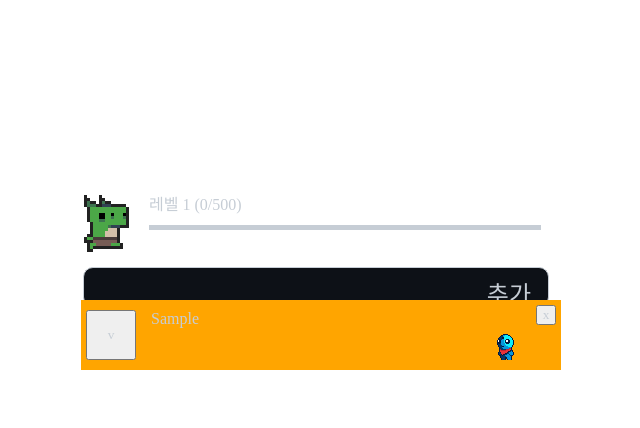
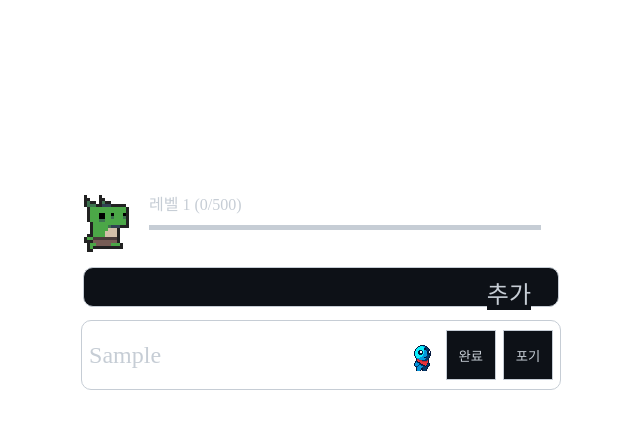
Before and after one commit to JJakDDo/RPG-Todo, a plain HTML site: page index.html in a window 1280 px wide. Both pictures are taken after typing "Sample" into the empty fields and a click on the button "추가". Shown: the whole page, without its empty margins (319-959 px from the left). Drawn offline with Linux system fonts and the light colour scheme; a web font is replaced by a local one.

Commit message:
feat: add todo list design

```diff
--- a/index.css
+++ b/index.css
@@ -57,7 +57,6 @@ body {
 
 #inputAddTodo {
   width: 100%;
-  margin-right: 10px;
   height: 40px;
   border: 1px solid #c6cdd5;
   border-radius: 10px;
@@ -81,19 +80,28 @@ body {
   top: 10px;
 }
 
+#list {
+  margin-top: 20px;
+  width: 100%;
+}
+
 #todoList {
   display: flex;
   position: relative;
   flex-direction: column;
   width: 100%;
-  background: blue;
+  gap: 10px;
 }
 
 #todoList > li {
   position: relative;
   width: 100%;
   height: 70px;
-  background: orange;
+  border: 1px solid #c6cdd5;
+  border-radius: 10px;
+  display: flex;
+  justify-content: space-evenly;
+  align-items: center;
 }
 
 #levelInfo {
@@ -119,39 +127,29 @@ body {
   background: #c6cdd5;
 }
 
-.btnCompleteTodo {
-  position: absolute;
+.btnCompleteTodo,
+.btnDeleteTodo {
   width: 50px;
   height: 50px;
-  left: 5px;
-  top: 50%;
-  transform: translate(0%, -50%);
+  background: #0d1117;
+  border: 1px solid #c6cdd5;
+}
+
+.btnCompleteTodo:hover,
+.btnDeleteTodo:hover {
+  border: 1px solid #0098ff;
+  color: #0098ff;
 }
 
 .todoText {
-  position: absolute;
-  width: 60%;
-  height: 50px;
-  left: 70px;
-  top: 10px;
+  width: 65%;
+  font-size: 1.5rem;
   overflow-wrap: break-word;
 }
 
-.btnDeleteTodo {
-  position: absolute;
-  right: 5px;
-  top: 5px;
-  width: 20px;
-  height: 20px;
-}
-
 .monsterImg {
-  position: absolute;
   width: 32px;
   height: 32px;
-  bottom: 10px;
-  right: 40px;
-  transform: scaleX(-1);
 }
 
 @media (prefers-color-scheme: dark) {
--- a/view.js
+++ b/view.js
@@ -39,9 +39,9 @@
     return `
         <li id=${item.id}>
             <span class="todoText">${item.todo}</span>
-            <button class="btnDeleteTodo"> x </button>
-            <button class="btnCompleteTodo"> v </button>
             <img class="monsterImg" src="/src/${item.monster}.png"></img>
+            <button class="btnCompleteTodo">완료</button>
+            <button class="btnDeleteTodo">포기</button>
         </li>
         `;
   }
```
